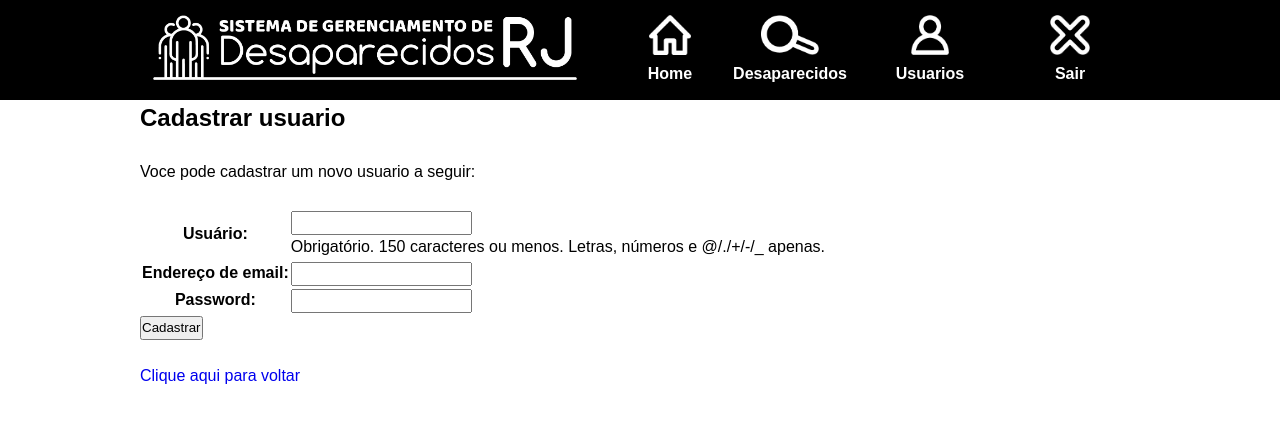
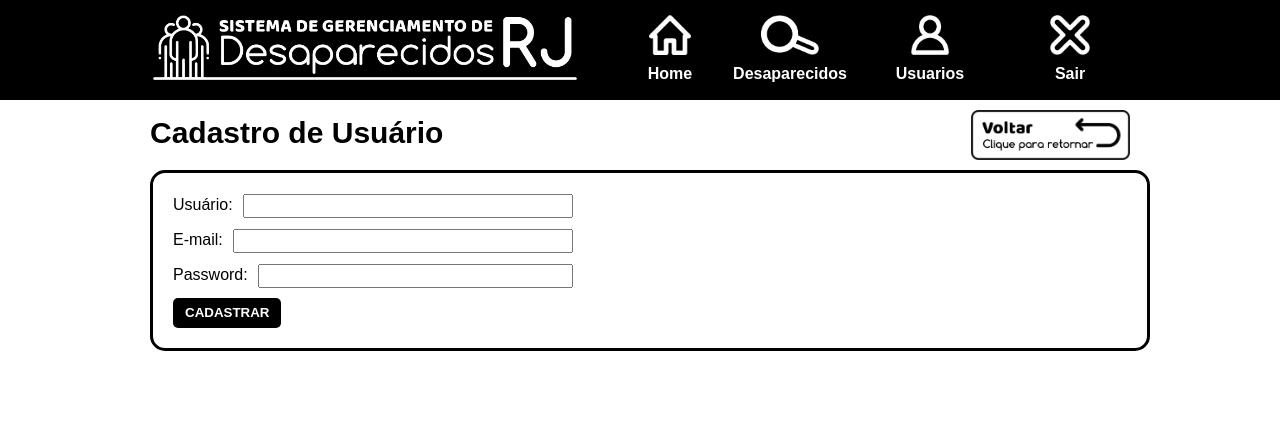
Before and after one commit to Projetos-BSI-UNIRIO/desaparecidos-rj-web, a Django app: page /webserver/usuarios/cadastrar/ in a window 1280 px wide. Shown: the top 423 px of the page. Run offline with Django 3.2, Linux system fonts and the light colour scheme; a user stored in the database is signed in.

Commit message:
Modificadas telas de cadastro e edicao de usuario

```diff
--- a/desaparecidos_rj_web/webserver/forms.py
+++ b/desaparecidos_rj_web/webserver/forms.py
@@ -13,6 +13,11 @@ class UserForm(forms.ModelForm):
     class Meta:
         model = User
         fields = ('username', 'email', 'password')
+        labels = {
+            "username": "Usuário",
+            "email": "E-mail",
+            "password": "Senha"
+        }
 
 class PessoaForm(forms.ModelForm):
     class Meta:
--- a/desaparecidos_rj_web/webserver/templates/cadastrar_usuario_model_form.html
+++ b/desaparecidos_rj_web/webserver/templates/cadastrar_usuario_model_form.html
@@ -1,21 +1,25 @@
 {% extends './main.html' %}
+{% load static %}
 
     {% block page_content %}
-        <article id="form_sectiom" >
-            <h2 class="section_header_h2">Cadastrar usuario</h2>
-            <br>
-            <p>Voce pode cadastrar um novo usuario a seguir:</p>
-            <br>
-            <div id="form_container" >
-                <form method="POST" enctype="multipart/form-data" class="post-form">
+        <section id="page-contents">
+            <header class="content-top">
+                <p>Cadastro de Usuário</p>
+                <img src="{% static 'images/back-button.png' %}" onclick="history.back()">
+            </header>
+            <section class="form_container">
+                <form method="POST" class="post-form">
                     {% csrf_token %}
-                    <table>
-                        {{ form.as_table }}
-                    </table>
-                    <button type="submit">Cadastrar</button>
+                    {{ form.non_field_errors }}
+                    {{ form.username.errors }}
+                    <div class="form_field">{{ form.username.label_tag }}<span>{{ form.username }}</span></div>
+                    {{ form.email.errors }}
+                    <div class="form_field">{{ form.email.label_tag }}<span>{{ form.email }}</span></div>
+                    {{ form.password.errors }}
+                    <div class="form_field">{{ form.password.label_tag }}<span>{{ form.password }}</span></div>
+
+                    <div class="button-div"><button type="submit">CADASTRAR</button></div>
                 </form>
-            </div>
-            <br>
-            <a href="{% url 'usuarios' %}">Clique aqui para voltar</a>
-        </article>
+            </section>
+        </section>
     {% endblock %}
```
Also changed, not shown: desaparecidos_rj_web/webserver/templates/editar_usuario_model_form.html (+19 -13 lines), desaparecidos_rj_web/desaparecidos_rj.sqlite3.
